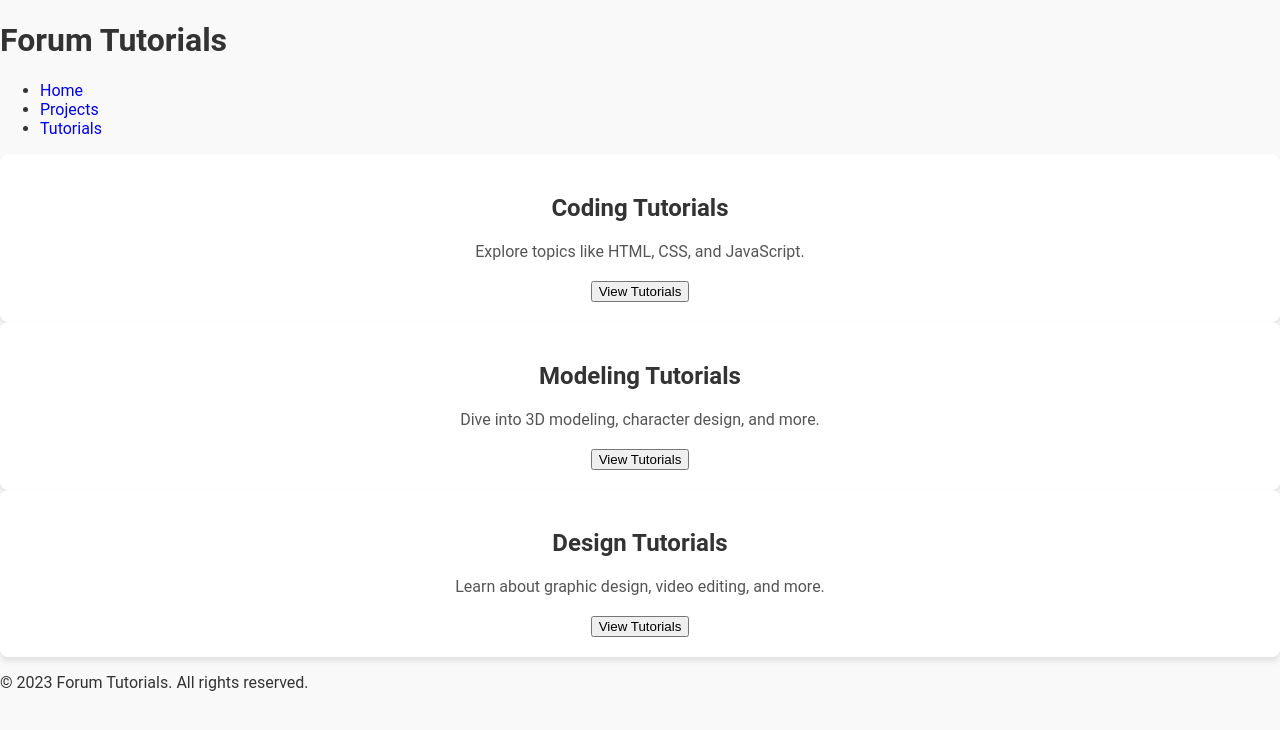
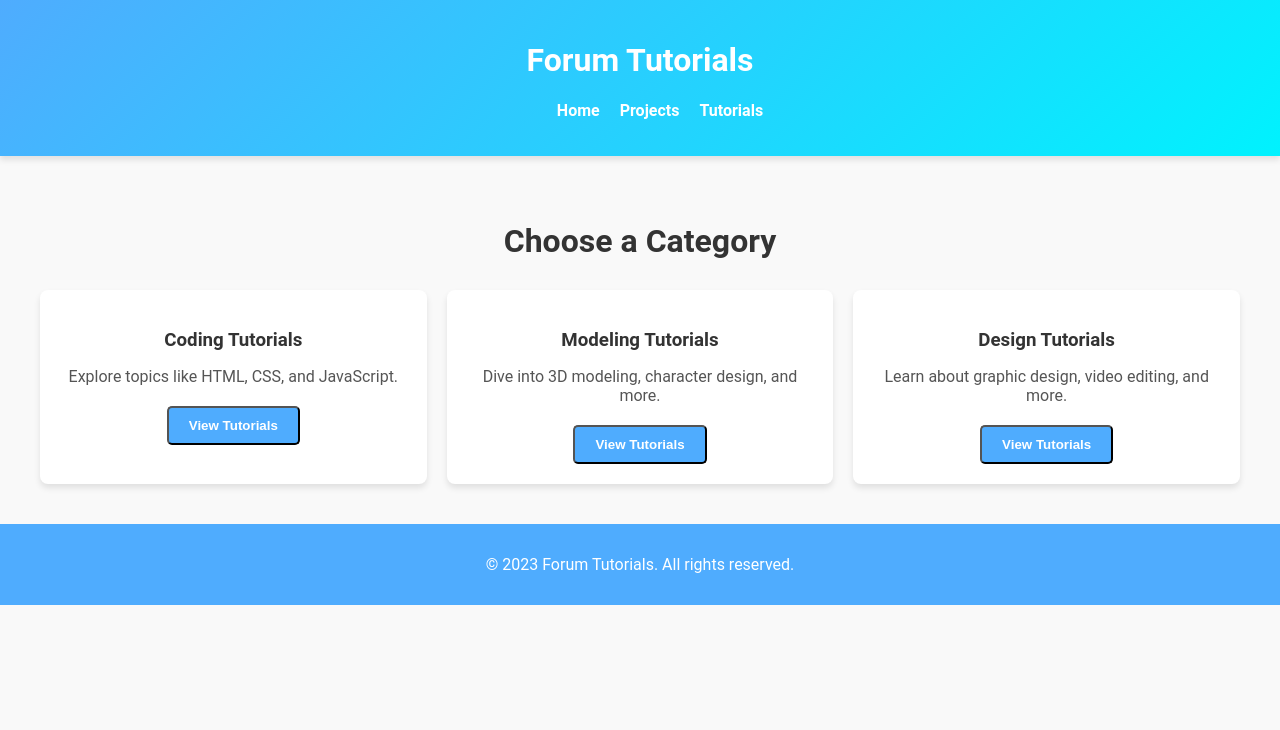
Before and after one commit to DevolperRL/devolperrl.github.io, a plain HTML site: page tutorials.html in a window 1280 px wide. Drawn offline with Linux system fonts and the light colour scheme.

Commit message:
Update tutorials.html

```diff
--- a/tutorials.html
+++ b/tutorials.html
@@ -7,46 +7,47 @@
     <link rel="stylesheet" href="styles.css">
 </head>
 <body>
-    <header>
+    <header class="header">
         <h1>Forum Tutorials</h1>
         <nav>
-            <ul>
-                <li><a href="index.html">Home</a></li>
-                <li><a href="projects.html">Projects</a></li>
-                <li><a href="tutorials.html">Tutorials</a></li>
+            <ul class="nav-links">
+                <li><a href="index.html" class="nav-link">Home</a></li>
+                <li><a href="projects.html" class="nav-link">Projects</a></li>
+                <li><a href="tutorials.html" class="nav-link">Tutorials</a></li>
             </ul>
         </nav>
     </header>
-    <main>
-        <!-- Step 1: Categories -->
-        <section id="categories">
+    <main class="main">
+        <!-- Categories Section -->
+        <section id="categories" class="forum-section">
+            <h2>Choose a Category</h2>
+            <div class="forum-categories-grid">
                 <div class="forum-category">
-                <h2>Coding Tutorials</h2>
+                    <h3>Coding Tutorials</h3>
                     <p>Explore topics like HTML, CSS, and JavaScript.</p>
-                <button class="category-button" onclick="showTutorials('coding')">View Tutorials</button>
+                    <button class="button" onclick="showTutorials('coding')">View Tutorials</button>
                 </div>
                 <div class="forum-category">
-                <h2>Modeling Tutorials</h2>
+                    <h3>Modeling Tutorials</h3>
                     <p>Dive into 3D modeling, character design, and more.</p>
-                <button class="category-button" onclick="showTutorials('modeling')">View Tutorials</button>
+                    <button class="button" onclick="showTutorials('modeling')">View Tutorials</button>
                 </div>
                 <div class="forum-category">
-                <h2>Design Tutorials</h2>
+                    <h3>Design Tutorials</h3>
                     <p>Learn about graphic design, video editing, and more.</p>
-                <button class="category-button" onclick="showTutorials('design')">View Tutorials</button>
+                    <button class="button" onclick="showTutorials('design')">View Tutorials</button>
+                </div>
             </div>
         </section>
 
-        <!-- Step 2: Tutorials -->
-        <section id="tutorials" class="hidden">
-            <div class="forum-category">
-                <h2 id="tutorial-category-title"></h2>
-                <button class="category-button" onclick="goBack()">Back to Categories</button>
-                <div id="tutorial-list"></div>
-            </div>
+        <!-- Tutorials Section -->
+        <section id="tutorials" class="forum-section hidden">
+            <h2 id="tutorial-category-title">Tutorials</h2>
+            <button class="button" onclick="goBack()">Back to Categories</button>
+            <div id="tutorial-list" class="forum-posts-grid"></div>
         </section>
     </main>
-    <footer>
+    <footer class="footer">
         <p>&copy; 2023 Forum Tutorials. All rights reserved.</p>
     </footer>
     <script src="script.js"></script>
```
Lines whose indentation alone changed are shown as unchanged.
